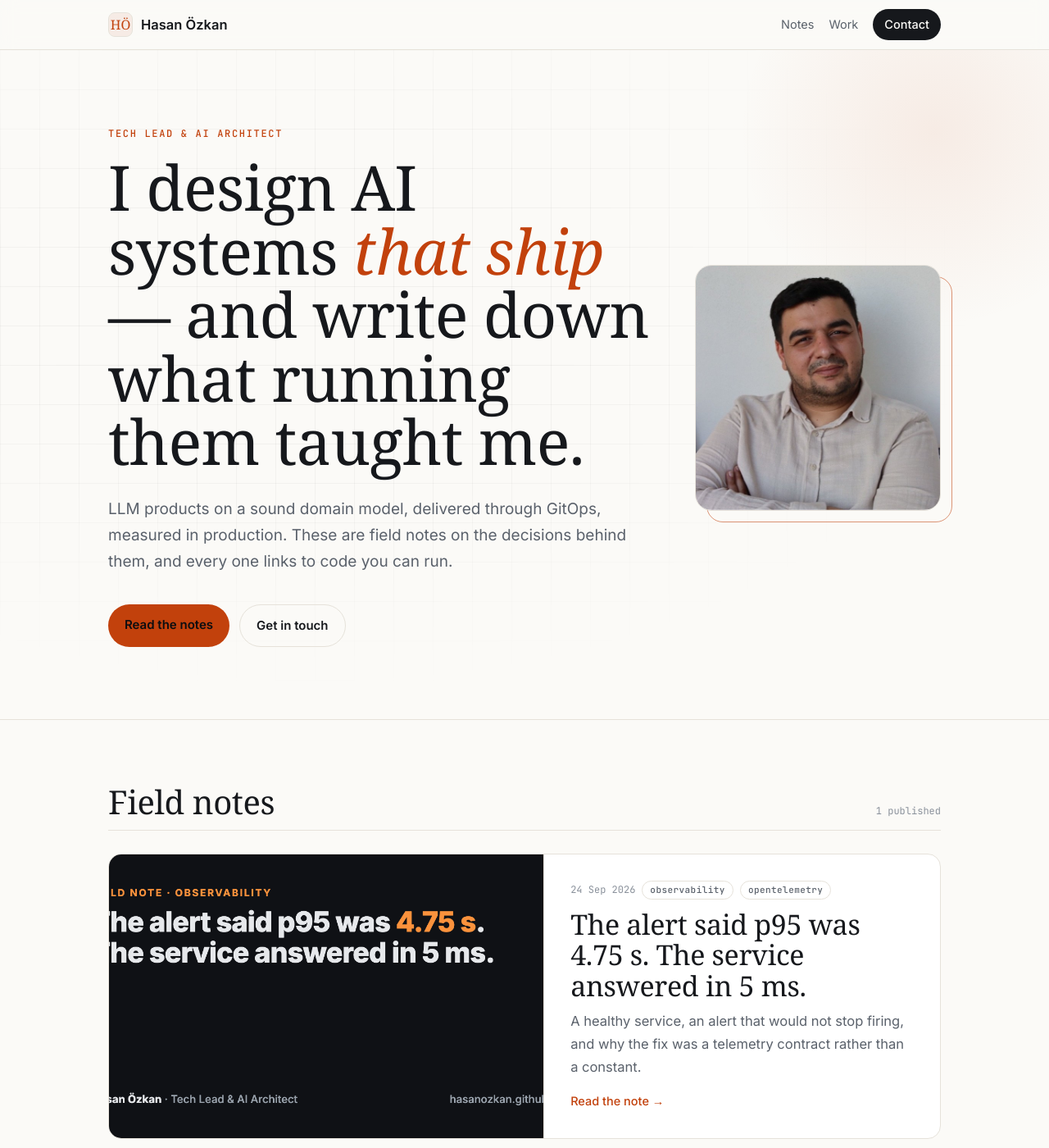
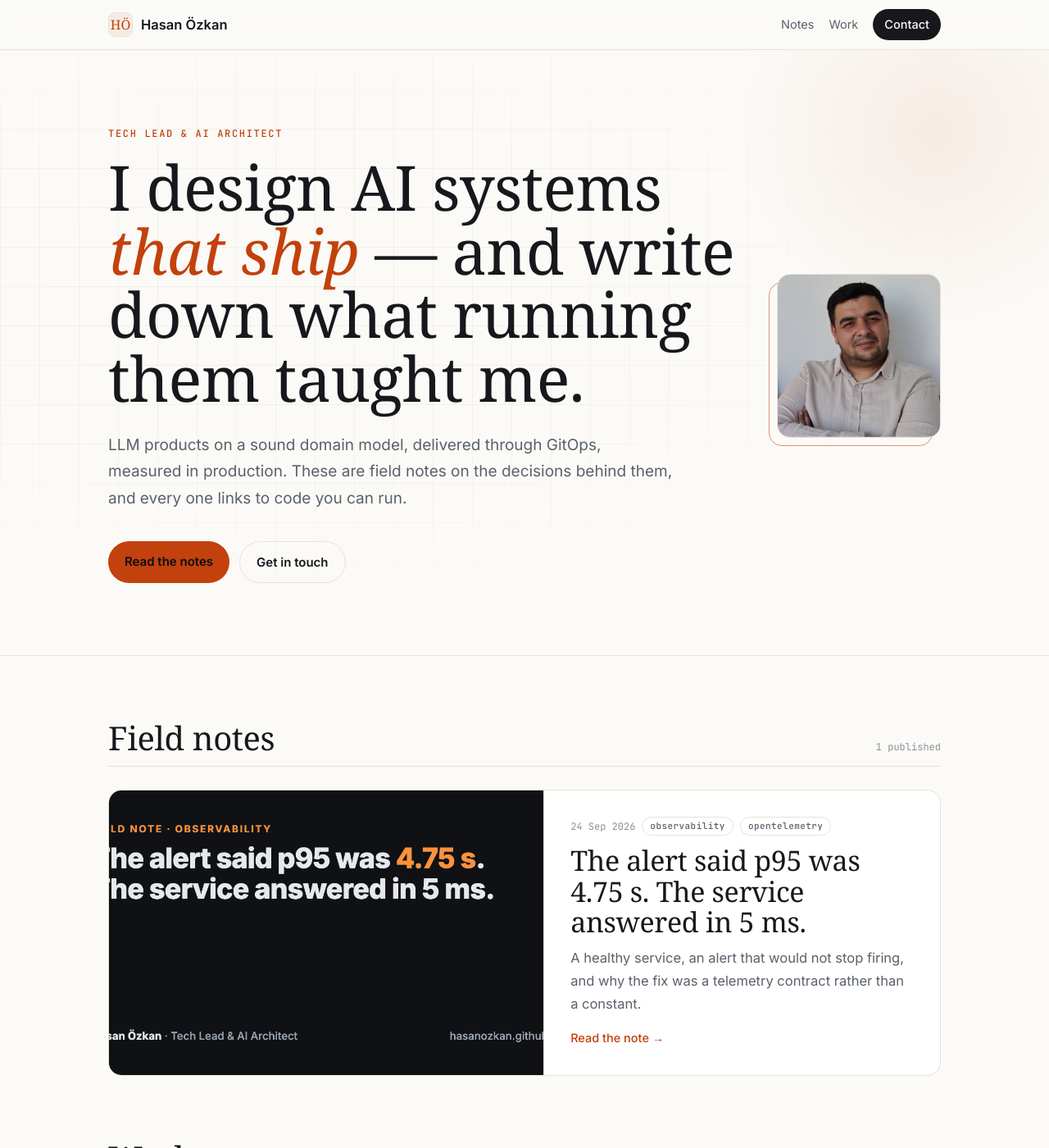
Before and after one commit to hasanozkan/hasanozkan.github.io, a Jekyll site: the page built from index.html, in a window 1280 px wide and 1400 px high. Shown: the whole window at 82% size. Built offline with Jekyll 4.4.1, drawn with Linux system fonts in a browser that asks for light colours; some web fonts are replaced.

Commit message:
Hero portrait: smaller, right edge on the nav's
Co-Authored-By: Claude Opus 5.5 (1M context) <noreply@anthropic.com>
Claude-Session: https://claude.ai/code/session_01LVySNFa23WdzJY79LJpn4P

```diff
--- a/assets/css/site.css
+++ b/assets/css/site.css
@@ -121,8 +121,8 @@ pre code{background:none;border:0;padding:0;font-size:14px;line-height:1.6}
 .hero-grid{display:grid;grid-template-columns:1fr;gap:48px;align-items:center}
 .portrait{display:none;margin:0}
 @media (min-width:900px){
-  .hero-grid{grid-template-columns:minmax(0,1fr) 300px}
-  .portrait{display:block;position:relative}
-  .portrait::before{content:"";position:absolute;inset:14px -14px -14px 14px;border:1px solid var(--accent);border-radius:20px;opacity:.55}
-  .portrait img{position:relative;display:block;width:100%;height:auto;aspect-ratio:1;object-fit:cover;border-radius:20px;border:1px solid var(--line);filter:saturate(.92)}
+  .hero-grid{grid-template-columns:minmax(0,1fr) 200px}
+  .portrait{display:block;position:relative;justify-self:end;width:200px}
+  .portrait::before{content:"";position:absolute;inset:10px 10px -10px -10px;border:1px solid var(--accent);border-radius:16px;opacity:.55}
+  .portrait img{position:relative;display:block;width:100%;height:auto;aspect-ratio:1;object-fit:cover;border-radius:16px;border:1px solid var(--line);filter:saturate(.92)}
 }
```
